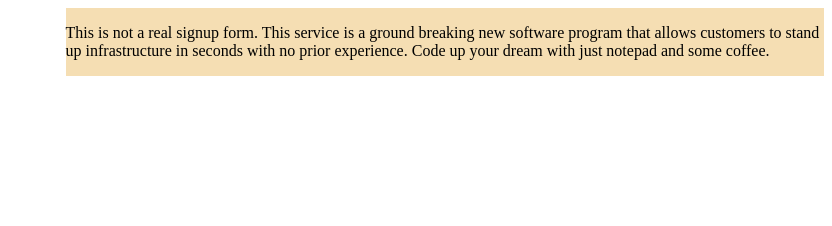
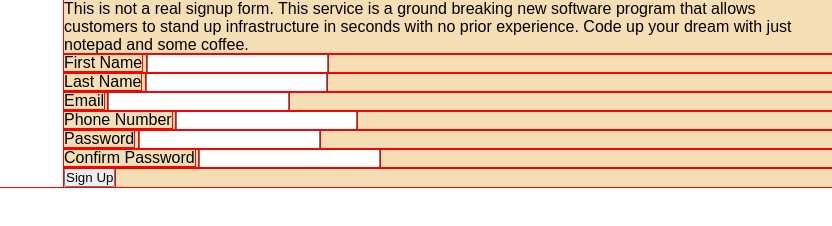
Before and after one commit to joshhartwig/top-signupform, a plain HTML site: page index.html in a window 1280 px wide. Shown: the whole page, without its empty margins (448-1280 px from the left). Drawn offline with Linux system fonts and the light colour scheme.

Commit message:
setup initial format and styles

```diff
--- a/index.html
+++ b/index.html
@@ -1,5 +1,6 @@
 <!DOCTYPE html>
 <html lang="en">
+
 <head>
     <meta charset="UTF-8">
     <meta http-equiv="X-UA-Compatible" content="IE=edge">
@@ -8,17 +9,47 @@
     <script src="scripts.js"></script>
     <title>Sign Up Form</title>
 </head>
+
 <body>
     <div class="container">
         <div class="left-side"></div>
         <div class="right-side">
             <div class="caption-text">
-                <p>This is not a real signup form. This service is a ground breaking new software program that allows customers
-                    to stand up infrastructure in seconds with no prior experience. Code up your dream with just notepad and some coffee.
+                <p>This is not a real signup form. This service is a ground breaking new software program that allows
+                    customers
+                    to stand up infrastructure in seconds with no prior experience. Code up your dream with just notepad
+                    and some coffee.
                 </p>
             </div>
             <div class="form">
-                <form>
+                <form action="#" class="form">
+                    <div class="input">
+                        <label for="fname">First Name</label>
+                        <input type="text" name="fname" id="name" required>
+                    </div>
+                    <div class="input">
+                        <label for="lname">Last Name</label>
+                        <input type="text" name="lname" id="lname" required>
+                    </div>
+                    <div class="input">
+                        <label for="email">Email</label>
+                        <input type="email" name="email" id="email" required>
+                    </div>
+                    <div class="input">
+                        <label for="phone">Phone Number</label>
+                        <input type="number" name="phone" id="phone" required>
+                    </div>
+                    <div class="input">
+                        <label for="password">Password</label>
+                        <input type="password" name="password" id="password" required>
+                    </div>
+                    <div class="input">
+                        <label for="cpassword">Confirm Password</label>
+                        <input type="password" name="cpassword" id="cpassword" required>
+                    </div>
+                    <div class="form-example">
+                        <input type="submit" value="Sign Up">
+                    </div>
 
                 </form>
             </div>
@@ -26,4 +57,5 @@
     </div>
 
 </body>
+
 </html>
--- a/styles.css
+++ b/styles.css
@@ -1,8 +1,17 @@
 :root {
     --background-color: red;
-    --text-color: black;
+    --text: black;
     --left-side-width: 40vw;
     --right-side-width: 60vw;
+}
+
+* {
+    margin: 0px;
+    padding: 0px;
+    box-sizing: border-box;
+    font-family: 'Poppins', sans-serif;
+    color: var(--txt);
+    outline: 1px solid red;
 }
 
 .container {
```
Also changed, not shown: sign-up-form.png (added), 1 other file.
